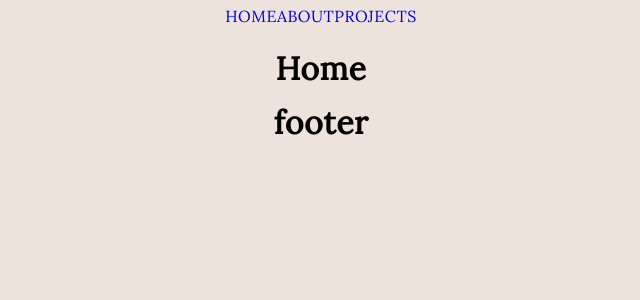
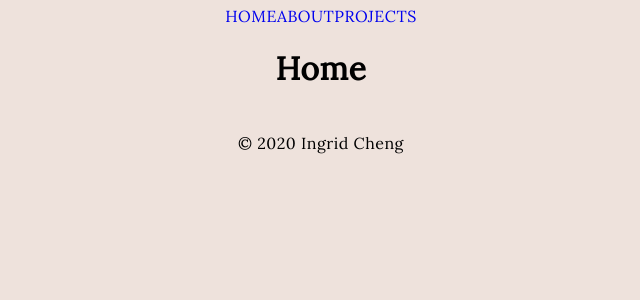
Before and after one commit to ingridwy/ingrid-portfolio, a React (Create React App) app: page / in a window 1280 px wide. Shown: the top 300 px of the page, without its empty margins (319-959 px from the left). Built offline with nearby package versions, Linux system fonts and the light colour scheme.

Commit message:
footer css styling

```diff
--- a/package.json
+++ b/package.json
@@ -8,6 +8,7 @@
     "@testing-library/user-event": "^7.1.2",
     "react": "^16.13.1",
     "react-dom": "^16.13.1",
+    "react-fontawesome": "^1.7.1",
     "react-router-dom": "^5.2.0",
     "react-scripts": "3.4.1"
   },
--- a/src/App.css
+++ b/src/App.css
@@ -61,3 +61,6 @@ body{
   text-decoration: none;
   text-transform: uppercase;
 }
+.footer{
+  padding: 20px;
+}
--- a/src/components/About.js
+++ b/src/components/About.js
@@ -8,7 +8,7 @@ class About extends React.Component{
     return (
       <div>
         <Header />
-      <div class="about-body">
+      <div className="about-body">
 
        <div className="intro">
             Hi, I'm Ingrid.<br></br>
--- a/src/components/Footer.js
+++ b/src/components/Footer.js
@@ -3,8 +3,9 @@ import React from "react"
 class Footer extends React.Component {
   render() {
     return (
-      <div>
-        <h1>footer</h1>
+      <div className="footer">
+        © {new Date().getFullYear()}{" "}
+          Ingrid Cheng
       </div>
     )
   }
--- a/src/index.js
+++ b/src/index.js
@@ -3,6 +3,7 @@ import ReactDOM from 'react-dom';
 import './index.css';
 import App from './App';
 import * as serviceWorker from './serviceWorker';
+
 
 ReactDOM.render(
   <React.StrictMode>
```
Also changed, not shown: 1 other file (tests, documents, lock files or other folders).
